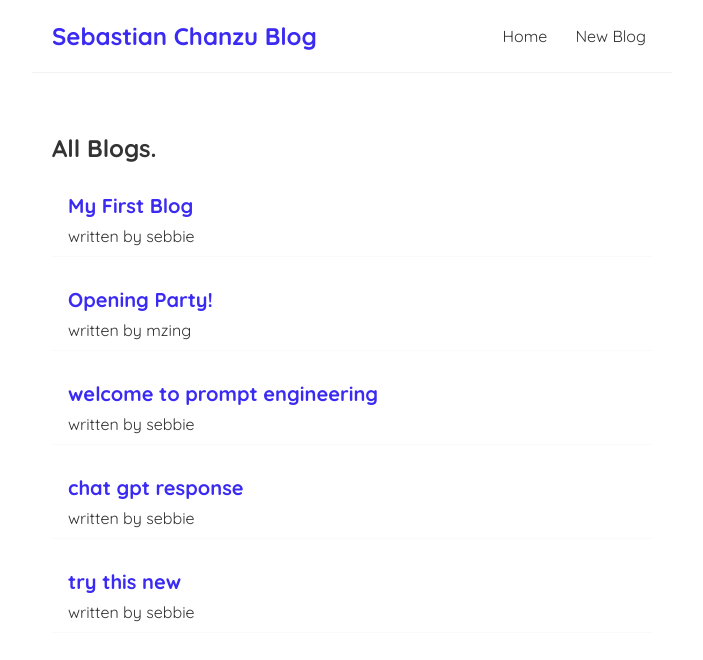
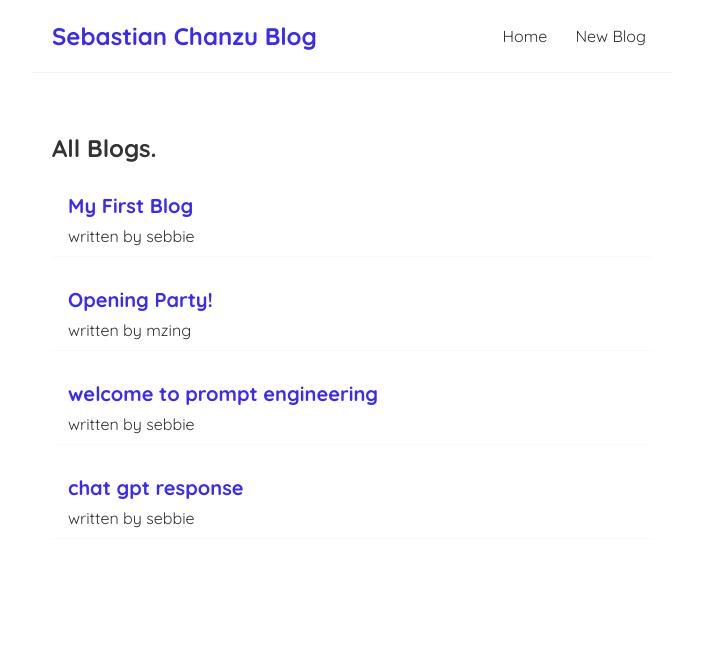
Before and after one commit to SebbieMzingKe/react-blog, a React (Create React App) app: page / in a window 1280 px wide. Shown: the top 660 px of the page, without its empty margins (288-991 px from the left). Built offline with nearby package versions, Linux system fonts and the light colour scheme; data requests are answered from the project's data file.

Commit message:
chore: fix bugs

```diff
--- a/data/db.json
+++ b/data/db.json
@@ -23,12 +23,6 @@
       "title": "chat gpt response",
       "body": "The error message indicates that there's an issue with destructuring the data property from the result of the useFetch hook because it's null. This could happen if the useFetch hook doesn't return data immediately, which is common with asynchronous operations such as fetching data from an API.\n\nTo handle this error gracefully, you can add a check to ensure that data is not null before destructuring it. Here's how you can modify your code:",
       "author": "sebbie"
-    },
-    {
-      "id": "be0a",
-      "title": "try this  new",
-      "body": "When your React app (deployed on Vercel) tries to fetch data from a different domain (e.g., your hosted JSON server), the server must allow cross-origin requests. If the JSON server does not have CORS enabled, the request will fail.",
-      "author": "sebbie"
     }
   ]
 }
--- a/package.json
+++ b/package.json
@@ -6,6 +6,7 @@
     "@testing-library/jest-dom": "^5.17.0",
     "@testing-library/react": "^13.4.0",
     "@testing-library/user-event": "^13.5.0",
+    "firebase": "^11.1.0",
     "react": "^18.2.0",
     "react-dom": "^18.2.0",
     "react-router-dom": "^5.3.4",
@@ -16,9 +17,7 @@
     "start": "react-scripts start",
     "build": "react-scripts build",
     "test": "react-scripts test",
-    "eject": "react-scripts eject",
-    "server": "node backend/server.js",
-    "dev": "concurrently \"npm start\" \"npm run server\""
+    "eject": "react-scripts eject"
   },
   "eslintConfig": {
     "extends": [
--- a/src/BlogList.js
+++ b/src/BlogList.js
@@ -1,49 +1,26 @@
 import { Link } from "react-router-dom/cjs/react-router-dom.min";
 
-const BlogList = ({ blogs, title }) => {
+const BlogList = ({blogs, title}) => {
+    // const blogs = props.blogs
+    // const title = props.title
+
+
     return (
         <div className="blog-list">
             <h2>{title}</h2>
 
-            {Array.isArray(blogs) && blogs.map((blog) => (
-                <div className="blog-previews" key={blog.id}>
-                    <Link to={`/blogs/${blog.id}`}>
-                        <h2>{blog.title}</h2>
-                        <p>written by {blog.author}</p>
+            {blogs?.map((blog) => (
+                <div className="blog-previews" key = {blog.id}>
+                    <Link to = {`/blogs/${blog.id}`}>
+                    <h2>{blog.title}</h2>
+                    <p>written by {blog.author}</p>
                     </Link>
+
+
                 </div>
             ))}
         </div>
-    );
+     );
 }
 
 export default BlogList;
-
-
-
-// import { Link } from "react-router-dom/cjs/react-router-dom.min";
-
-// const BlogList = ({blogs, title}) => {
-//     // const blogs = props.blogs
-//     // const title = props.title
-
-
-//     return (
-//         <div className="blog-list">
-//             <h2>{title}</h2>
-
-//             {blogs?.map((blog) => (
-//                 <div className="blog-previews" key = {blog.id}>
-//                     <Link to = {`/blogs/${blog.id}`}>
-//                     <h2>{blog.title}</h2>
-//                     <p>written by {blog.author}</p>
-//                     </Link>
-
-
-//                 </div>
-//             ))}
-//         </div>
-//      );
-// }
-
-// export default BlogList;
--- a/src/Home.js
+++ b/src/Home.js
@@ -4,7 +4,7 @@ import useFetch from "./useFetch";
 
 const Home = () => {
     // const url='http://localhost:8000/blogs'
-    const { data, isPending, error } = useFetch('http://localhost:8001/blogs/');
+    const { data, isPending, error } = useFetch('http://localhost:8001/blogs');
 
     return (
         <div className="Home">
--- a/src/create.js
+++ b/src/create.js
@@ -15,7 +15,7 @@ const Create = () => {
         setIsPending(true)
 
 
-        fetch('http://localhost:8001/blogs/',{
+        fetch('http://localhost:8001/blogs',{
             method: 'POST',
             headers: {'Content-type': 'application/json'},
             body: JSON.stringify(blog)
--- a/src/useFetch.js
+++ b/src/useFetch.js
@@ -14,7 +14,7 @@ const useFetch = (url) => {
                 console.log(res)
 
                 if(!res.ok){
-                    throw Error('Could no fetch the data for that resource')
+                    throw Error('Could not fetch the data for that resource')
                 }
                 return res.json();
 
```
Also changed, not shown: 1 other file (tests, documents, lock files or other folders).
